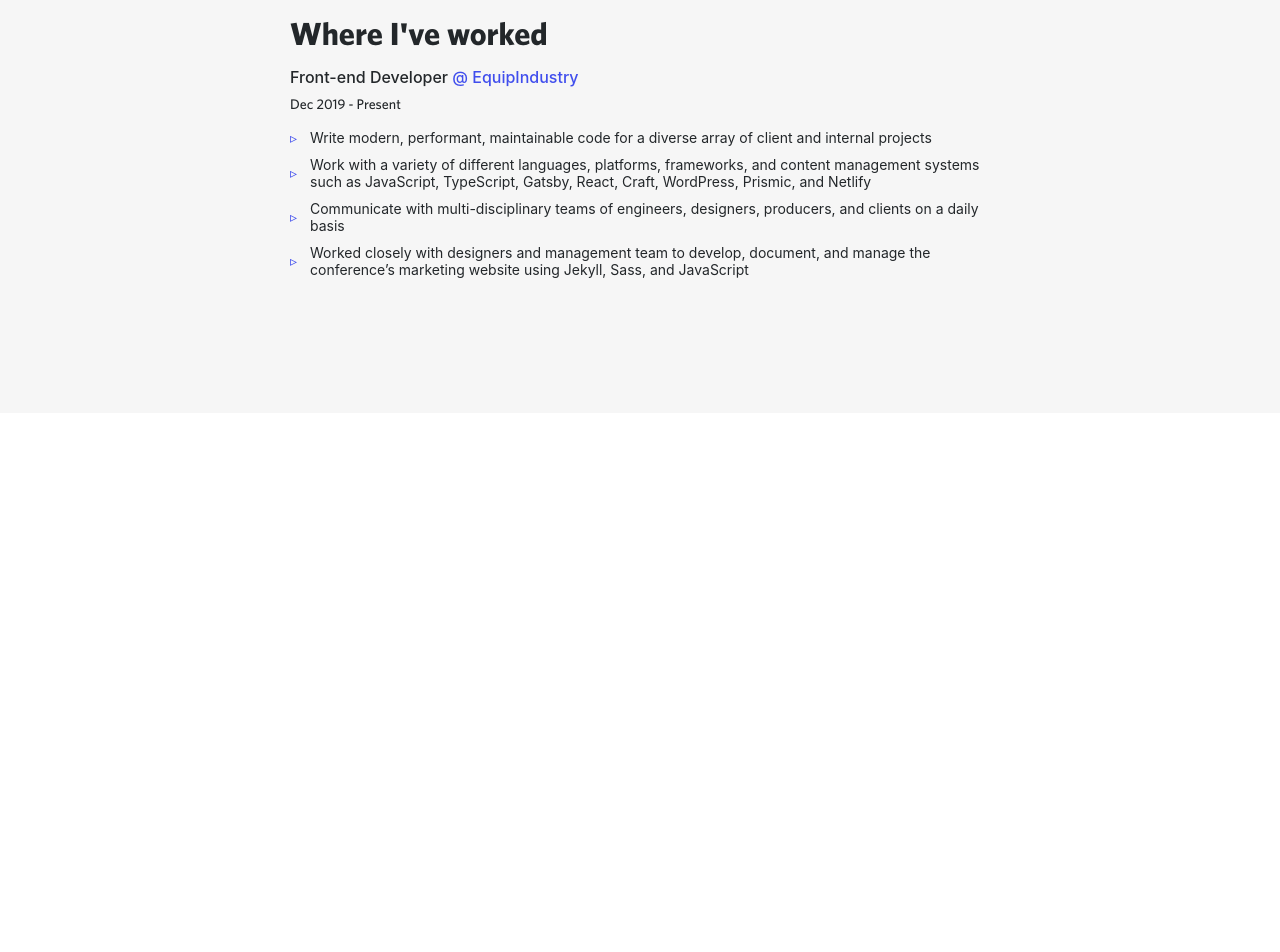
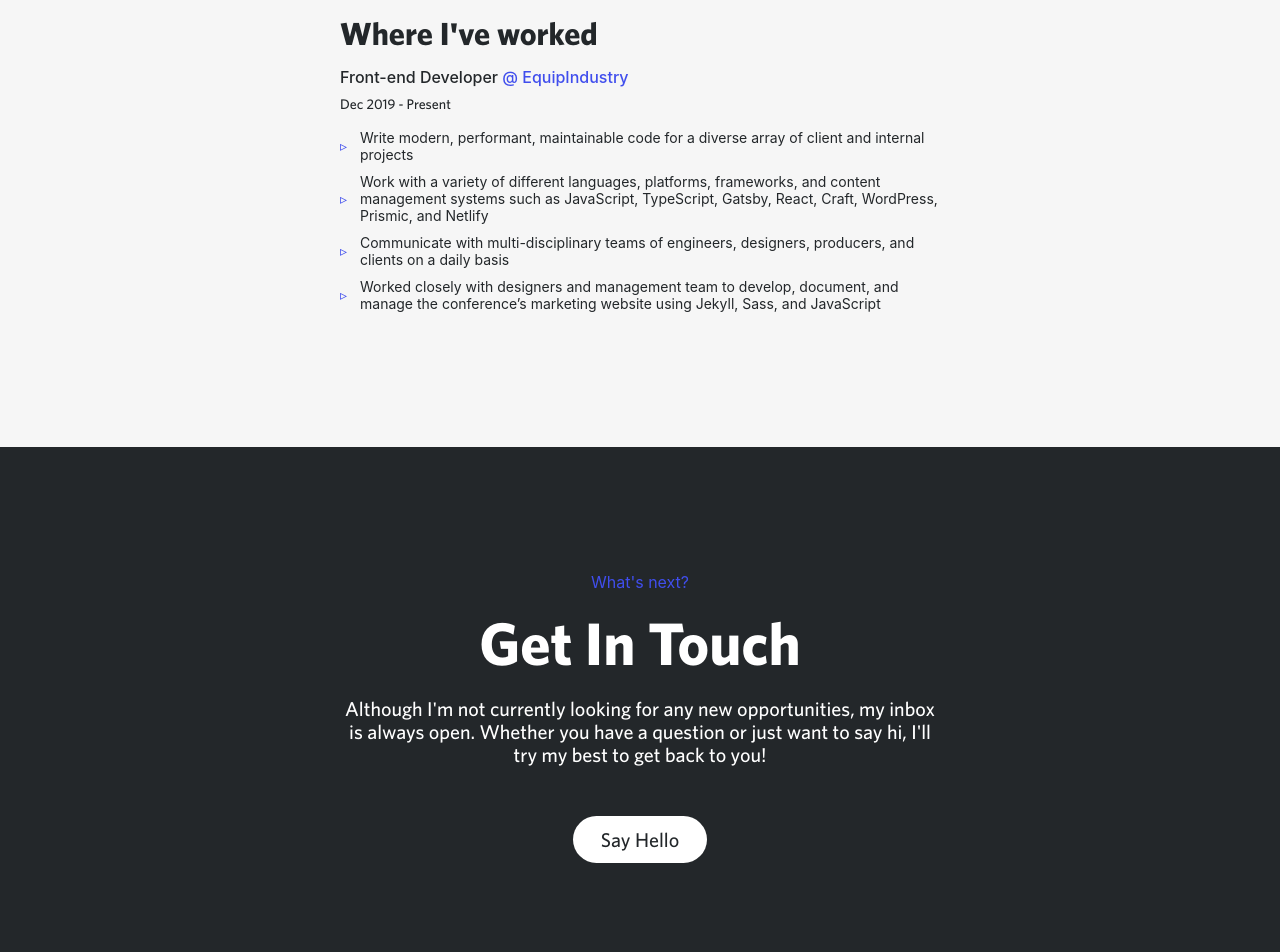
Before and after one commit to Aireck2/portfolio-ts, a Next.js app: page / in a window 1280 px wide. Shown: the part 1580-2532 px from the top of the page. Before the commit the page ends 1993 px from the top, so only its background shows below. Built offline with nearby package versions, Linux system fonts and the light colour scheme.

Commit message:
chore: implement contact section to page (#22)

```diff
--- a/pages/index.tsx
+++ b/pages/index.tsx
@@ -5,6 +5,7 @@ import { VContainer, VMenu } from '../layouts'
 import { IAbout, IExperience, IHome } from '../widgets'
 
 import styles from '../styles/views/Home.module.scss'
+import IContact from '../widgets/IContact'
 
 const Home: NextPage = (props) => {
   return (
@@ -31,6 +32,12 @@ const Home: NextPage = (props) => {
           <IExperience />
         </VContainer>
       </div>
+
+      <div className={styles.Home__contact}>
+        <VContainer>
+          <IContact />
+        </VContainer>
+      </div>
     </>
   )
 }
--- a/styles/vars.scss
+++ b/styles/vars.scss
@@ -31,6 +31,8 @@ $page-gutter: 24px;
 $section-spacing: 56px;
 $button-radius: 28px;
 
+$transition: all 0.25s cubic-bezier(0.645, 0.045, 0.355, 1);
+
 @media screen and (min-width: 768px) {
   $nuwym-grid-columns: 8;
   $page-gutter: 40px;
--- a/styles/views/Home.module.scss
+++ b/styles/views/Home.module.scss
@@ -61,3 +61,7 @@
   color: $not-quite-black;
   background-color: $off-white;
 }
+
+.Home__contact {
+  background-color: $not-quite-black;
+}
--- a/styles/widgets/IExperience.module.scss
+++ b/styles/widgets/IExperience.module.scss
@@ -1,10 +1,8 @@
 @import '../vars.scss';
-
-$transition: all 0.25s cubic-bezier(0.645, 0.045, 0.355, 1);
 
 .IExperience {
   &__container {
-    max-width: 700px;
+    max-width: 600px;
     margin: 100px auto;
   }
 
--- a/widgets/index.ts
+++ b/widgets/index.ts
@@ -1,5 +1,6 @@
 import IHome from './IHome'
 import IAbout from './IAbout'
 import IExperience from './IExperience'
+import IContact from './IContact'
 
-export { IHome, IAbout, IExperience }
+export { IHome, IAbout, IExperience, IContact }
```
